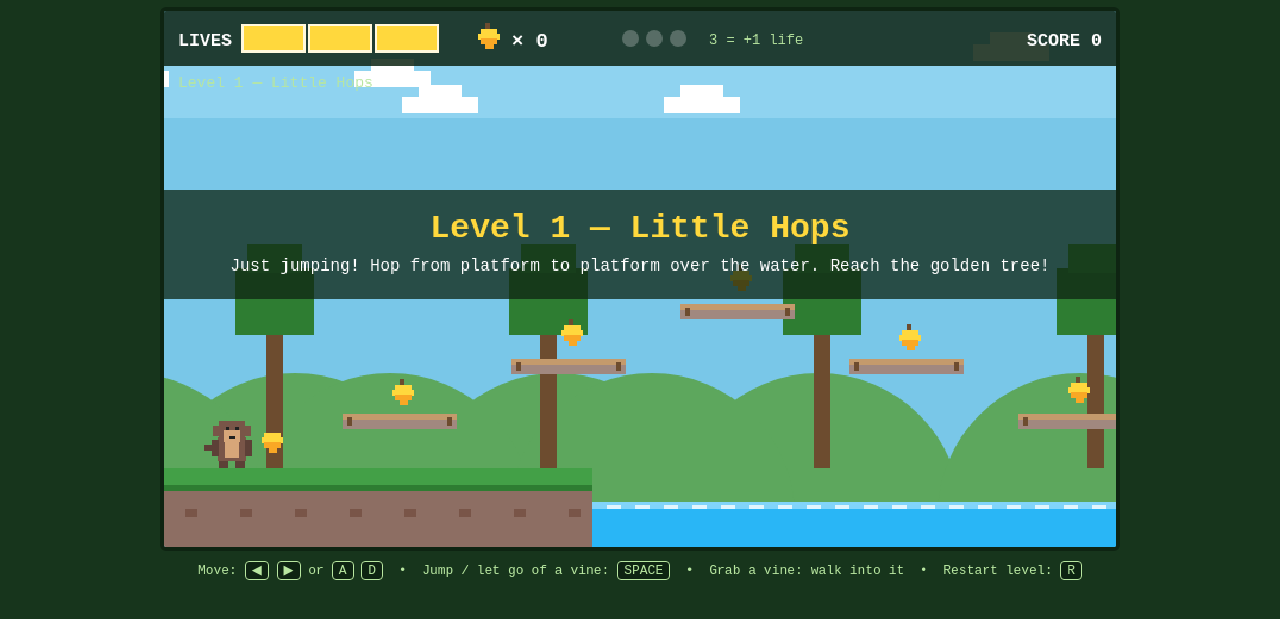
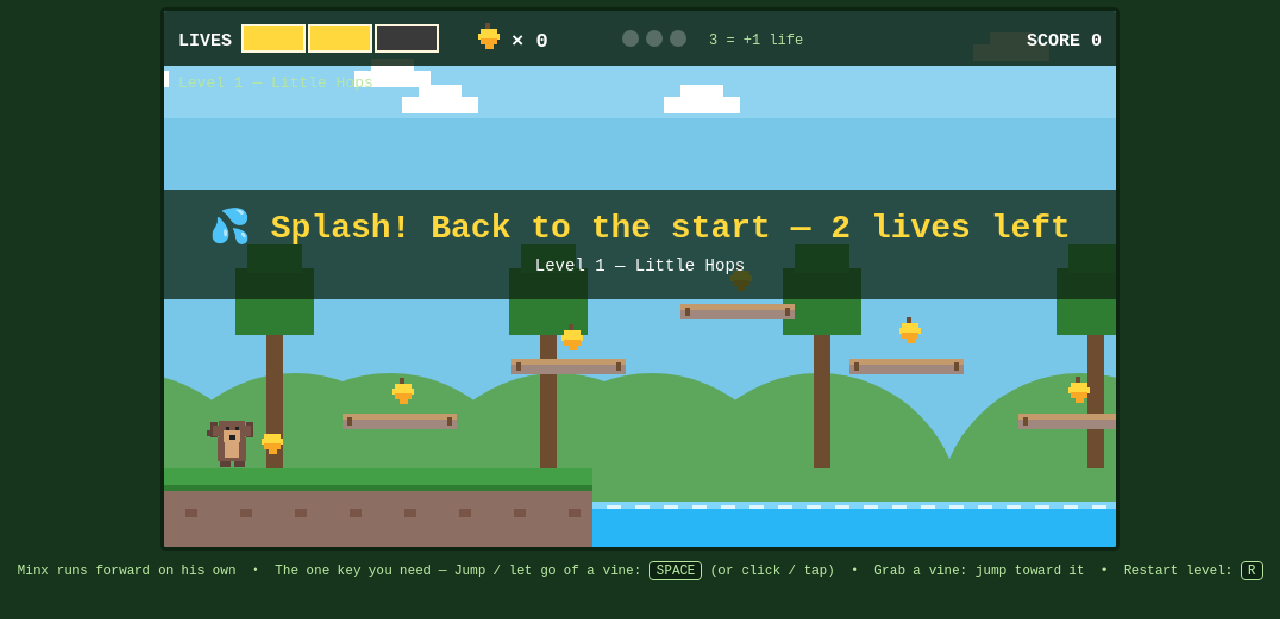
Before and after one commit to FXP5000/minx-banana-jump, a plain HTML site: page index.html in a window 1280 px wide. Both pictures are taken after a click on the button "▶ START". Shown: the part 81-700 px from the top of the page. Drawn offline with Linux system fonts and the light colour scheme.

Commit message:
Auto-run Minx (one SPACE key to jump), Level 2 platform clusters + vines, running and jumping animations

```diff
--- a/index.html
+++ b/index.html
@@ -56,6 +56,7 @@
     <div id="overlay">
       <h2 id="ov-title">MINX'S BANANA JUMP</h2>
       <p id="ov-text">Help Minx the monkey collect bananas!<br>
+      Minx <b>runs forward all by himself</b> — you just press <b>SPACE</b> (or tap) to jump.<br>
       Level 1 is just jumping. Level 2 adds swinging vines.<br>
       Every <b>3 bananas = 1 extra life</b>. Count along: 1, 2, 3!</p>
       <button class="big-btn" id="ov-btn">▶ START</button>
@@ -63,15 +64,13 @@
   </div>
 
   <div id="touch">
-    <button id="t-left" aria-label="Move left">◀</button>
-    <button id="t-jump" aria-label="Jump or let go of vine">⬆ JUMP</button>
-    <button id="t-right" aria-label="Move right">▶</button>
+    <button id="t-jump" aria-label="Jump or let go of vine">⬆ TAP TO JUMP ⬆</button>
   </div>
 
   <div class="hint">
-    Move: <kbd>◀</kbd> <kbd>▶</kbd> or <kbd>A</kbd> <kbd>D</kbd> &nbsp;•&nbsp;
-    Jump / let go of a vine: <kbd>SPACE</kbd> &nbsp;•&nbsp;
-    Grab a vine: walk into it &nbsp;•&nbsp; Restart level: <kbd>R</kbd>
+    Minx runs forward on his own &nbsp;•&nbsp;
+    The one key you need — Jump / let go of a vine: <kbd>SPACE</kbd> (or click / tap) &nbsp;•&nbsp;
+    Grab a vine: jump toward it &nbsp;•&nbsp; Restart level: <kbd>R</kbd>
   </div>
 
 <script>
@@ -80,6 +79,11 @@
    MINX'S BANANA JUMP
    A simple, kid-friendly 8-bit platformer.
    Design rules (kept deliberately gentle for young players):
+   - Minx AUTO-RUNS forward at one steady speed, Geometry Dash style.
+     There is exactly ONE action: SPACE / click / tap to jump (and to let
+     go of a vine). No steering keys at all.
+   - Minx has a running animation (pumping legs and arms, little bob) and
+     a different jumping animation (arms up, legs tucked).
    - One new idea per level: Level 1 = jumping only. Level 2 = vines.
    - Minx jumps gently (about 100px high) — enough for one platform step, no more.
    - No running underneath to the finish: after the start, Level 1 is water
@@ -151,9 +155,10 @@ function bindTouch(id, on, off) {
   el.addEventListener('pointerleave', end);
   el.addEventListener('pointercancel', end);
 }
-bindTouch('t-left',  () => keys.arrowleft = true,  () => keys.arrowleft = false);
-bindTouch('t-right', () => keys.arrowright = true, () => keys.arrowright = false);
 bindTouch('t-jump',  () => { if (!keys.jump) jumpPressed = true; keys.jump = true; }, () => keys.jump = false);
+// Tapping or clicking the game itself also jumps — one simple action for kids.
+canvas.addEventListener('pointerdown', () => { if (!keys.jump) jumpPressed = true; keys.jump = true; });
+addEventListener('pointerup', () => { keys.jump = false; });
 
 /* ---------- levels ----------
    platforms: [x, y, width]  — one-way tops: you jump up through them and land on top.
@@ -166,7 +171,7 @@ const WATER_Y = 412;              // splash line: feet below this = in the water
 const LEVELS = [
   {
     name: 'Level 1 — Little Hops',
-    intro: 'Just jumping! Hop from platform to platform over the water. Reach the golden tree!',
+    intro: 'Minx runs on his own — press SPACE to jump from platform to platform over the water!',
     world: 2660,
     grounds: [[0, 360]],                        // solid ground ONLY at the start…
     platforms: [                                // …after that, platforms over water are the only way across
@@ -189,28 +194,38 @@ const LEVELS = [
   },
   {
     name: 'Level 2 — Vine Swings',
-    intro: 'New idea: vines! Jump to grab a vine, swing gently, press SPACE to let go!',
-    world: 2800,
-    grounds: [[0, 620], [900, 580], [1760, 1040]],   // water gaps between the ground: vines are the only way over (landing edges sit just past each vine's swing reach, so a gentle release still lands safely)
-    platforms: [
-      [180, 330, 96], [330, 276, 96],
-      [1000, 320, 96], [1150, 264, 96], [1300, 320, 96],
-      [1880, 326, 96], [2030, 270, 96], [2180, 214, 96], [2330, 268, 96],
+    intro: 'Minx keeps running! Jump to grab a vine, swing gently, SPACE again to let go!',
+    world: 2700,
+    grounds: [[0, 360]],                        // like Level 1: solid ground ONLY at the start…
+    platforms: [                                // …then platform clusters over water, linked by vines — no running underneath, ever
+      // cluster A
+      [150, 338, 96], [292, 292, 96], [434, 246, 96], [576, 292, 96], [718, 338, 96],
+      // (vine 1 crosses from here)
+      [1070, 330, 140],
+      // cluster B
+      [1252, 284, 96], [1394, 238, 96], [1536, 284, 96],
+      // (vine 2 crosses from here)
+      [1880, 330, 140],
+      // cluster C, climbing to the tree
+      [2062, 284, 96], [2204, 238, 96], [2346, 192, 96],
+      [2470, 192, 190],                         // the golden-tree platform (the finish)
     ],
     bananas: [
-      [220, 298], [370, 244],
-      [755, 250],                       // mid-swing prize over the first gap
-      [1040, 288], [1190, 232], [1340, 288],
-      [1605, 250],                      // mid-swing prize over the second gap
-      [1920, 294], [2070, 238], [2220, 182], [2370, 236],
-      [90, 352], [1500, 352], [2560, 352],
+      [190, 306], [332, 260], [474, 214], [616, 260], [758, 306],
+      [940, 262],                       // mid-swing prize over the first vine gap
+      [1120, 298],
+      [1292, 252], [1434, 206], [1576, 252],
+      [1750, 262],                      // mid-swing prize over the second vine gap
+      [1930, 298],
+      [2102, 252], [2244, 206], [2386, 160],
+      [80, 352],
     ],
     vines: [
-      [770, 60, 240],                   // crosses the gap 620 -> 900
-      [1620, 60, 240],                  // crosses the gap 1480 -> 1760
+      [950, 60, 200],                   // cluster A (ends x=814) -> landing platform at x=1070
+      [1760, 60, 200],                  // cluster B (ends x=1632) -> landing platform at x=1880
     ],
-    goalX: 2660,
-    goalY: GROUND_Y,
+    goalX: 2520,
+    goalY: 192,                                 // finish counts only UP on the tree platform — never from underneath
   },
 ];
 
@@ -220,6 +235,7 @@ let levelIndex = 0;
 let level = LEVELS[0];
 let lives = 3, score = 0, totalBananas = 0;
 let levelStart = { bananas: 0, score: 0 };   // totals when the current level began — restored on a level restart, so bananas never double-count
+let startTimer = 0;                          // short "get ready" pause before Minx starts auto-running
 let cameraX = 0;
 let popups = [];                // floating texts: {x,y,text,t,color}
 let banner = null;              // big centre message: {text, t}
@@ -244,7 +260,8 @@ function startLevel(idx, keepLives) {
   player.vx = 0; player.vy = 0; player.swinging = null;
   player.safeX = 40; player.safeY = player.y;
   cameraX = 0; popups = [];
-  banner = { text: level.name, sub: level.intro, t: 170 };
+  startTimer = 45;
+  banner = { text: level.name, sub: level.intro, t: 110 };
   state = 'playing';
   overlay.classList.add('hidden');
 }
@@ -304,7 +321,7 @@ function completeLevel() {
   if (levelIndex + 1 < LEVELS.length) {
     state = 'levelComplete';
     showOverlay('🎉 ' + level.name + ' done!',
-      `Great jumping, Minx!<br>Bananas so far: <b>${totalBananas}</b> &nbsp;•&nbsp; Score: <b>${score}</b><br>Next: vines! Walk into a vine to swing, press SPACE to let go.`,
+      `Great jumping, Minx!<br>Bananas so far: <b>${totalBananas}</b> &nbsp;•&nbsp; Score: <b>${score}</b><br>Next: vines! Jump to grab one, swing gently, press SPACE to let go.`,
       '▶ LEVEL 2', () => { levelStart = { bananas: totalBananas, score: score }; startLevel(levelIndex + 1, true); });
   } else {
     state = 'win';
@@ -335,11 +352,9 @@ function solids() {
 
 function update() {
   if (state !== 'playing') return;
+  if (startTimer > 0) { startTimer--; return; }   // "get ready" — Minx waits, then runs on his own
   if (banner && --banner.t <= 0) banner = null;
   popups = popups.filter(p => --p.t > 0);
-
-  const left  = keys.arrowleft  || keys.a;
-  const right = keys.arrowright || keys.d;
 
   if (player.swinging) {
     const v = player.swinging;
@@ -356,9 +371,8 @@ function update() {
     }
     jumpPressed = false;
   } else {
-    if (left)  { player.vx = -MOVE; player.face = -1; }
-    else if (right) { player.vx = MOVE; player.face = 1; }
-    else player.vx = 0;
+    player.vx = MOVE;                             // auto-run: Minx always moves forward, on the ground and in the air
+    player.face = 1;
 
     player.vy += GRAV;
     if (player.vy > 16) player.vy = 16;
@@ -390,7 +404,9 @@ function update() {
     // The vine keeps its own gentle rhythm when grabbed (its phase is NOT reset), so there's no sudden jerk.
     for (const v of vines) {
       if (Math.abs(player.x + player.w / 2 - v.ax) < 42 && player.y > v.ay + 50 && player.y < v.ay + v.len + 60) {
-        player.swinging = v; sfx.swing();
+        player.swinging = v;
+        v.t = Math.asin(Math.max(-1, Math.min(1, v.angle / 0.62)));   // start the swing from the rope's current position — no teleport snap, and it swings forward
+        sfx.swing();
         popups.push({ x: player.x, y: player.y - 24, text: 'SPACE to let go!', t: 70, color: '#ffffff' });
         break;
       }
@@ -399,7 +415,9 @@ function update() {
     if (player.y + player.h > WATER_Y + 16) { loseLife(); return; }   // splash!
   }
 
-  player.animT += Math.abs(player.vx) > 0.5 || player.swinging ? 0.18 : 0.05;
+  // Animation clock: fast while running on the ground (pumping legs),
+  // slow in the air (held jump pose), medium while swinging.
+  player.animT += player.swinging ? 0.1 : (player.onGround ? 0.34 : 0.06);
 
   for (const b of bananasLeft) {
     if (!b.taken &&
@@ -505,27 +523,50 @@ function drawBanana(x, y) {
 }
 
 function drawMonkey() {
-  const x = player.x - cameraX, y = player.y;
-  const legSwing = player.onGround && Math.abs(player.vx) > 0.5 ? Math.round(Math.sin(player.animT) * 4) : 0;
+  const x = player.x - cameraX;
+  const running = player.onGround && !player.swinging;
+  const jumping = !player.onGround && !player.swinging;
+  // a little bob while running; body rises slightly in the jump pose
+  const y = player.y - (running ? Math.round(Math.abs(Math.sin(player.animT)) * 2) : 0);
   const brown = '#795548', dark = '#5d4037', tan = '#d7a679';
-  // tail
-  px(x - 6 * player.face + (player.face > 0 ? 0 : 28), y + 20, 8, 5, dark);
+  // tail (sticks up in the air, wags while running)
+  if (jumping) px(x - 4, y + 8, 8, 5, dark);
+  else px(x - 6, y + 20 + (running ? Math.round(Math.sin(player.animT) * 2) : 0), 8, 5, dark);
   // legs
-  px(x + 6, y + 32 + legSwing, 8, 8, dark);
-  px(x + 20, y + 32 - legSwing, 8, 8, dark);
+  if (jumping) {
+    // JUMPING pose: both legs tucked up under the body
+    px(x + 7, y + 33, 9, 6, dark);
+    px(x + 19, y + 33, 9, 6, dark);
+  } else if (player.swinging) {
+    // dangling legs while on a vine
+    px(x + 8, y + 33, 7, 7, dark);
+    px(x + 19, y + 33, 7, 7, dark);
+  } else {
+    // RUNNING pose: legs pump back and forth, opposite to each other
+    const s = Math.round(Math.sin(player.animT) * 5);
+    px(x + 6 - Math.max(0, s), y + 32 - Math.max(0, -s), 9, 8, dark);
+    px(x + 20 - Math.max(0, -s), y + 32 - Math.max(0, s), 9, 8, dark);
+  }
   // body
   px(x + 5, y + 14, 24, 20, brown);
   px(x + 11, y + 18, 12, 13, tan);
-  // arms (up while swinging)
-  if (player.swinging) { px(x + 13, y - 8, 8, 14, dark); }
-  else { px(x + 0, y + 16, 6, 14, dark); px(x + 28, y + 16, 6, 14, dark); }
+  // arms
+  if (player.swinging) { px(x + 13, y - 8, 8, 14, dark); }              // holding the vine overhead
+  else if (jumping) { px(x - 1, y + 1, 6, 13, dark); px(x + 29, y + 1, 6, 13, dark); }  // JUMPING pose: arms thrown up
+  else {
+    // RUNNING pose: arms pump opposite to the legs
+    const a = Math.round(Math.sin(player.animT) * 3);
+    px(x + 0, y + 16 - a, 6, 14, dark);
+    px(x + 28, y + 16 + a, 6, 14, dark);
+  }
   // ears + head
   px(x + 1, y + 4, 6, 9, brown); px(x + 27, y + 4, 6, 9, brown);
   px(x + 6, y, 22, 18, brown);
   px(x + 10, y + 8, 14, 10, tan);                 // face
   px(x + 12, y + 5, 3, 3, '#212121');              // eyes
   px(x + 20, y + 5, 3, 3, '#212121');
-  px(x + 15, y + 13, 5, 2, '#212121');             // smile
+  if (jumping) { px(x + 15, y + 12, 5, 4, '#212121'); }   // "ooh!" mouth in the air
+  else px(x + 15, y + 13, 5, 2, '#212121');             // smile
 }
 
 function drawHUD() {
```
Also changed, not shown: 1 other file.
